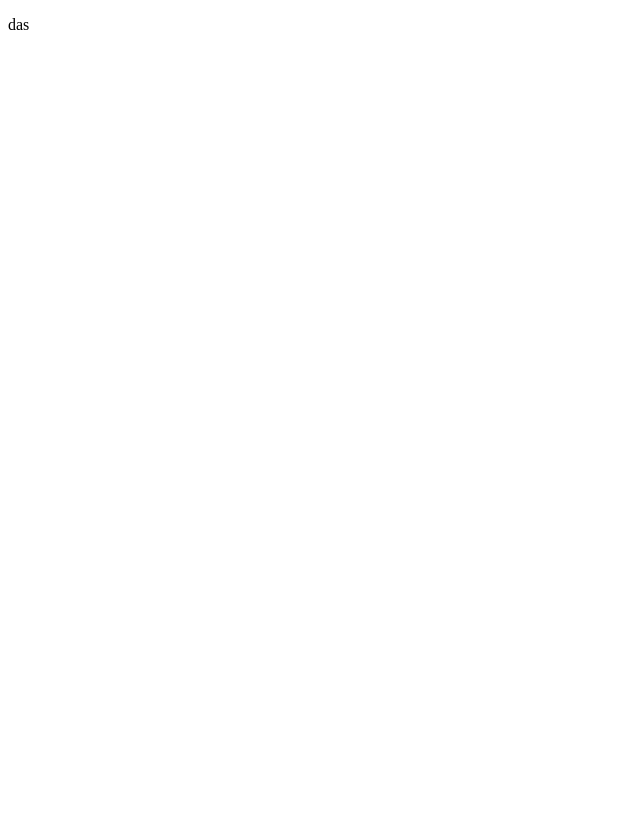
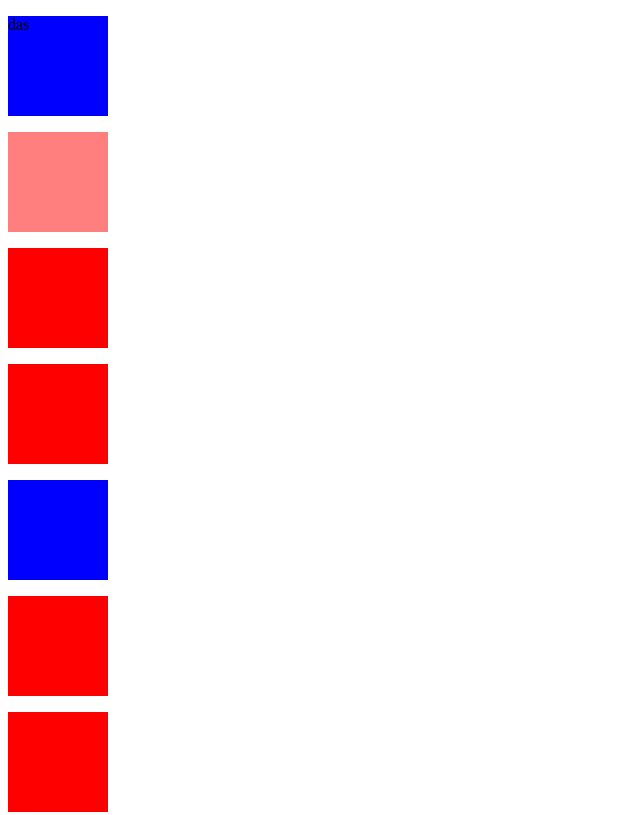
Before and after one commit to Ravvvvv/26-css-wybrane-paragrafy, a plain HTML site: page index.html in a window 1280 px wide. Shown: the top 815 px of the page, without its empty margins (0-640 px from the left). Drawn offline with Linux system fonts and the light colour scheme.

Commit message:
zadanie1

```diff
--- a/css/style.css
+++ b/css/style.css
@@ -1,5 +1,14 @@
-p{
-    color: red;
+p {
+    background-color: red;
     height: 100px;
     width: 100px;
 }
+
+.atrybut-class {
+    background-color: blue
+}
+
+.atrybut {
+opacity: 0.5;
+
+}
--- a/index.html
+++ b/index.html
@@ -1,21 +1,25 @@
 <!DOCTYPE html>
 <html lang="en">
+
 <head>
     <meta charset="UTF-8">
     <meta http-equiv="X-UA-Compatible" content="IE=edge">
     <meta name="viewport" content="width=device-width, initial-scale=1.0">
     <title>Document</title>
+    <link rel="stylesheet" href="css/style.css">
 </head>
+
 <body>
-    <p class="atrybut class">das</p>
+    <p class="atrybut-class">das</p>
     <p class="atrybut"></p>
     <p></p>
     <p></p>
-    <p class="atrybut class"></p>
+    <p class="atrybut-class"></p>
     <p></p>
     <p></p>
-    <p class="atrybut class"></p>
+    <p class="atrybut-class"></p>
     <p class="atrybut"></p>
     <p></p>
 </body>
+
 </html>
```
